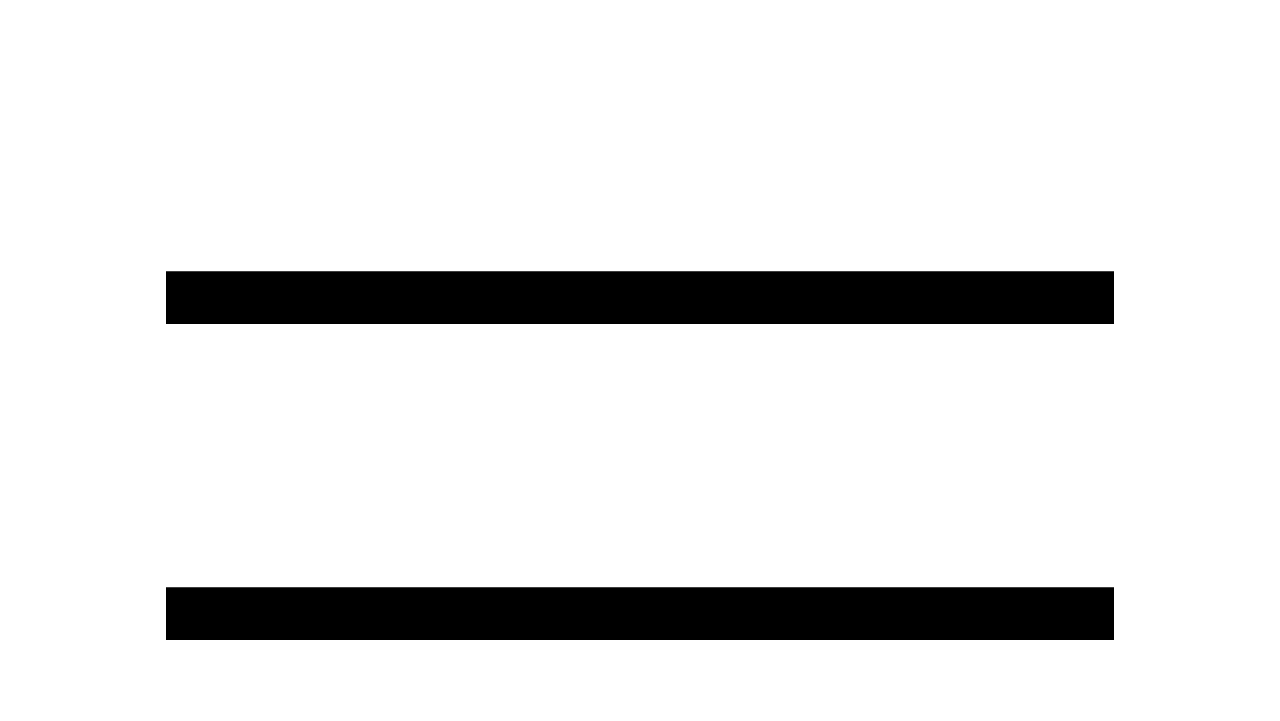
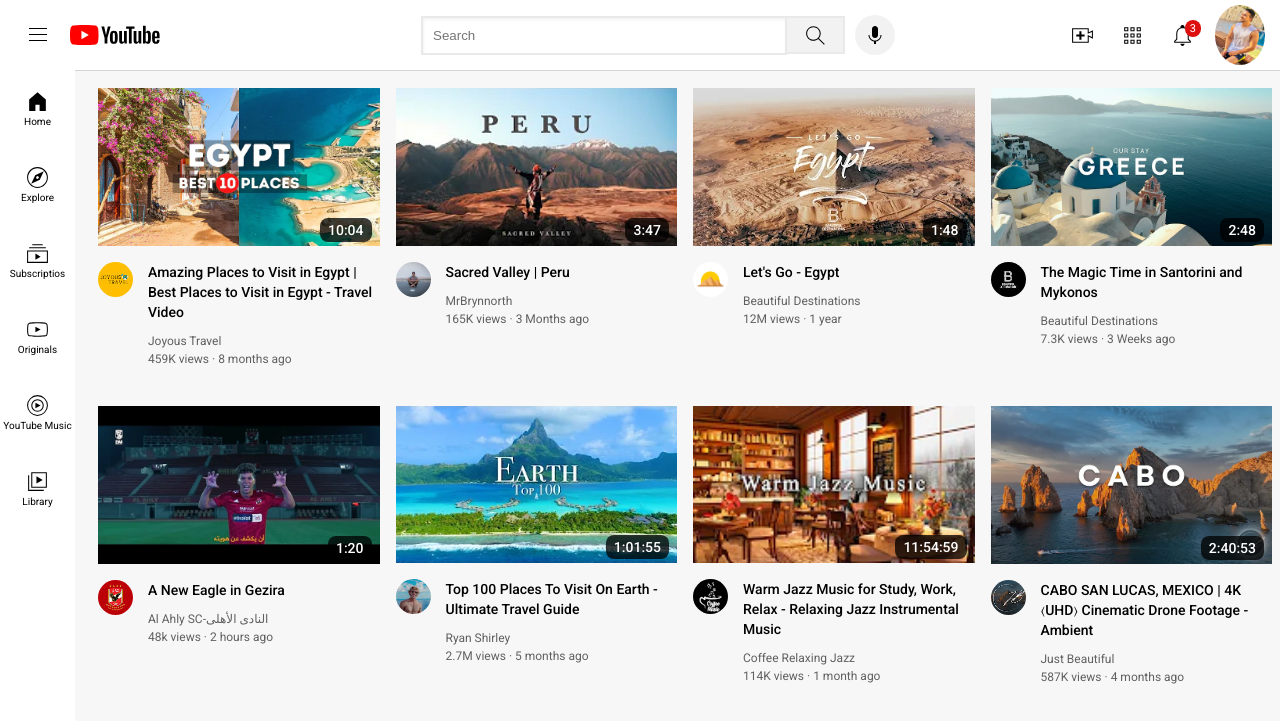
Before and after one commit to seabdelrahman/Abdelrahman-Portfolio, a plain HTML site: page index.html in a window 1280 px wide. Shown: the top 721 px of the page. Drawn offline with Linux system fonts and the light colour scheme; files whose address does not match are found by name; a web font is replaced by a local one.

Commit message:
Update index.html

```diff
--- a/index.html
+++ b/index.html
@@ -12,10 +12,10 @@
     href="https://fonts.googleapis.com/css2?family=Jomhuria&family=Montserrat:wght@400;700&family=Roboto:wght@400;500;700&display=swap"
     rel="stylesheet">
 
-  <link rel="stylesheet" href="/Youtube Project/Styles/General.css">
-  <link rel="stylesheet" href="/Youtube Project/Styles/Header.css">
-  <link rel="stylesheet" href="/Youtube Project/Styles/videos.css">
-  <link rel="stylesheet" href="/Youtube Project/Styles/sidebar.css">
+  <link rel="stylesheet" href="/Styles/General.css">
+  <link rel="stylesheet" href="/Styles/Header.css">
+  <link rel="stylesheet" href="/Styles/videos.css">
+  <link rel="stylesheet" href="/Styles/sidebar.css">
 </head>
 
 <body>
```
